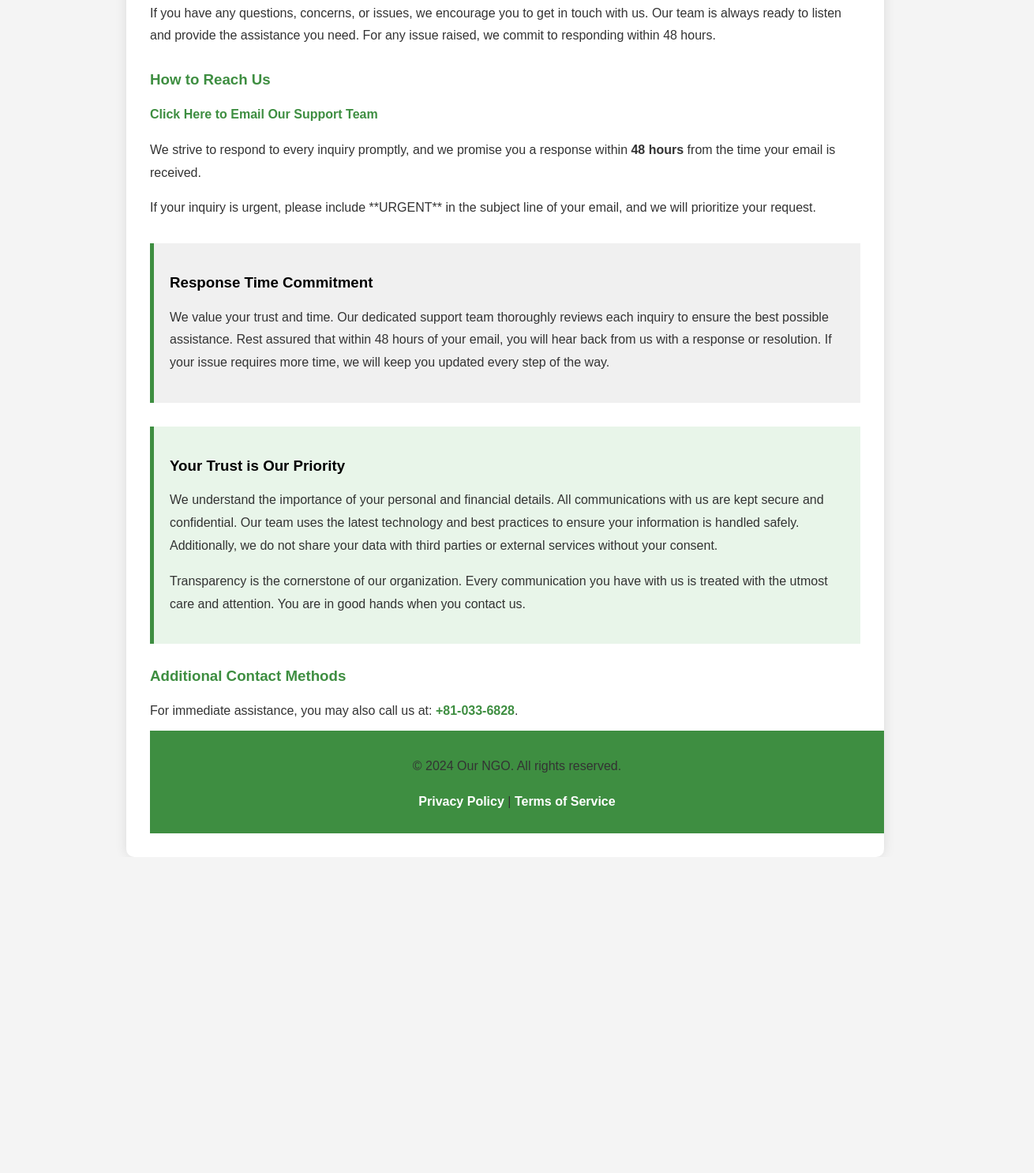
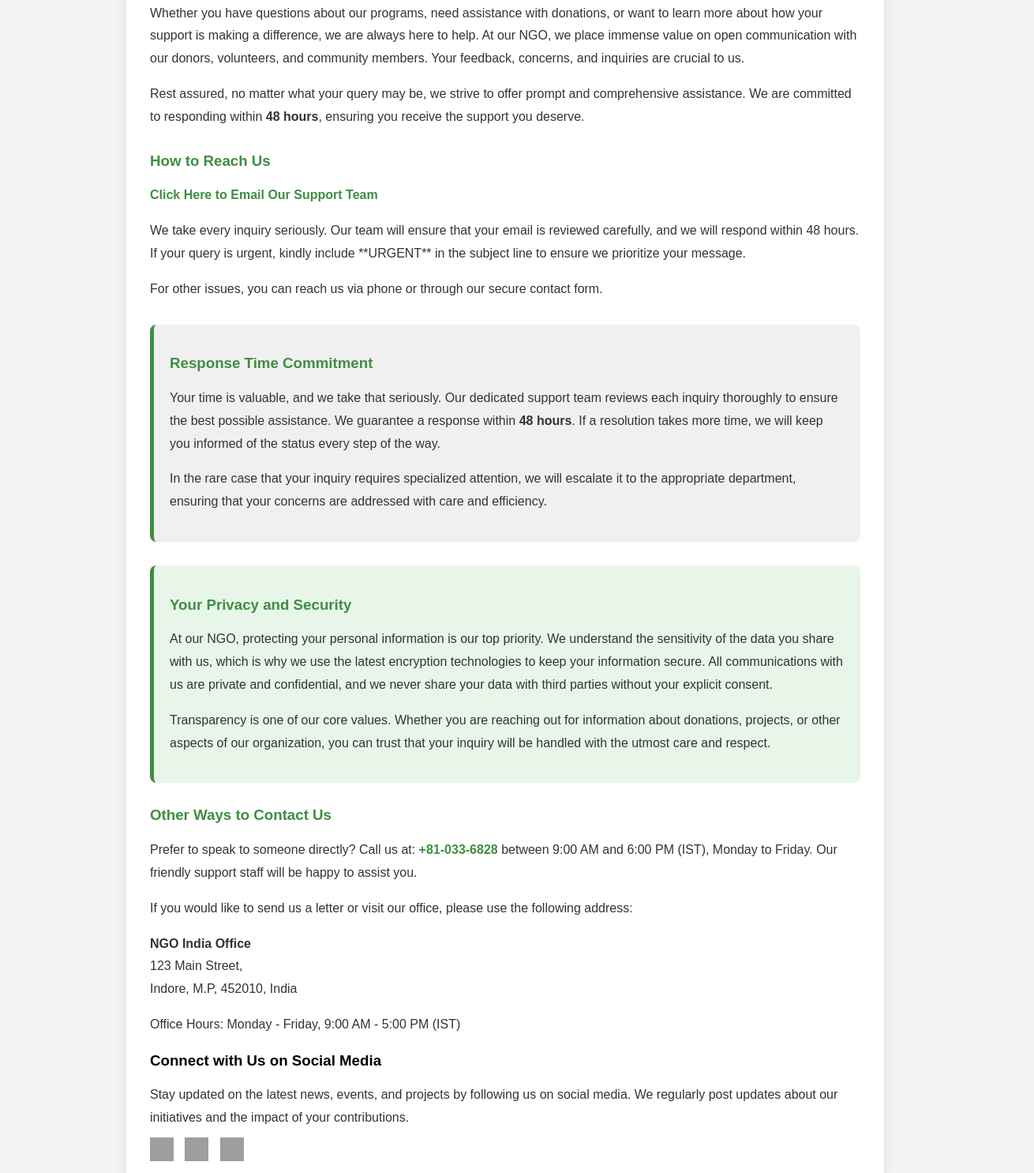
Before and after one commit to DakshHande/ngo-help, a plain HTML site: page contact.html in a window 1280 px wide. Shown: the part 215-1700 px from the top of the page at 79% size, 1310 px wide, since content can reach past the window. Before the commit the page ends 1300 px from the top, so only its background shows below. Drawn offline with Linux system fonts and the light colour scheme; grey boxes are pictures that could not be loaded.

Commit message:
Update contact.html

```diff
--- a/contact.html
+++ b/contact.html
@@ -64,12 +64,31 @@
             padding: 20px;
             background-color: #f0f0f0;
             border-left: 5px solid #3e8e41;
+            border-radius: 8px;
         }
         .trust-section {
             margin-top: 30px;
             padding: 20px;
             background-color: #e8f5e9;
             border-left: 5px solid #3e8e41;
+            border-radius: 8px;
+        }
+        .response-time h3, .trust-section h3 {
+            color: #3e8e41;
+        }
+        .social-media {
+            margin-top: 20px;
+        }
+        .social-media p {
+            margin-bottom: 10px;
+        }
+        .social-media a {
+            display: inline-block;
+            margin-right: 10px;
+        }
+        .social-media a img {
+            height: 30px;
+            width: 30px;
         }
     </style>
 </head>
@@ -80,30 +99,46 @@
 </header>
 
 <div class="content">
-    <h2>We're Here for You</h2>
-    <p>If you have any questions, concerns, or issues, we encourage you to get in touch with us. Our team is always ready to listen and provide the assistance you need. For any issue raised, we commit to responding within 48 hours.</p>
+    <h2>We're Here for You - Always</h2>
+    <p>Whether you have questions about our programs, need assistance with donations, or want to learn more about how your support is making a difference, we are always here to help. At our NGO, we place immense value on open communication with our donors, volunteers, and community members. Your feedback, concerns, and inquiries are crucial to us.</p>
+    <p>Rest assured, no matter what your query may be, we strive to offer prompt and comprehensive assistance. We are committed to responding within <strong>48 hours</strong>, ensuring you receive the support you deserve.</p>
 
     <div class="contact-info">
         <h3>How to Reach Us</h3>
-        <p><a href="mailto:support@ourngo.org?subject=Issue%20or%20Query%20with%20Our%20NGO">Click Here to Email Our Support Team</a></p>
-        <p>We strive to respond to every inquiry promptly, and we promise you a response within <strong>48 hours</strong> from the time your email is received.</p>
-        <p>If your inquiry is urgent, please include **URGENT** in the subject line of your email, and we will prioritize your request.</p>
+        <p><a href="mailto:support@ourngo.org?subject=Inquiry%20with%20Our%20NGO">Click Here to Email Our Support Team</a></p>
+        <p>We take every inquiry seriously. Our team will ensure that your email is reviewed carefully, and we will respond within 48 hours. If your query is urgent, kindly include **URGENT** in the subject line to ensure we prioritize your message.</p>
+        <p>For other issues, you can reach us via phone or through our secure contact form.</p>
     </div>
 
     <div class="response-time">
         <h3>Response Time Commitment</h3>
-        <p>We value your trust and time. Our dedicated support team thoroughly reviews each inquiry to ensure the best possible assistance. Rest assured that within 48 hours of your email, you will hear back from us with a response or resolution. If your issue requires more time, we will keep you updated every step of the way.</p>
+        <p>Your time is valuable, and we take that seriously. Our dedicated support team reviews each inquiry thoroughly to ensure the best possible assistance. We guarantee a response within <strong>48 hours</strong>. If a resolution takes more time, we will keep you informed of the status every step of the way.</p>
+        <p>In the rare case that your inquiry requires specialized attention, we will escalate it to the appropriate department, ensuring that your concerns are addressed with care and efficiency.</p>
     </div>
 
     <div class="trust-section">
-        <h3>Your Trust is Our Priority</h3>
-        <p>We understand the importance of your personal and financial details. All communications with us are kept secure and confidential. Our team uses the latest technology and best practices to ensure your information is handled safely. Additionally, we do not share your data with third parties or external services without your consent.</p>
-        <p>Transparency is the cornerstone of our organization. Every communication you have with us is treated with the utmost care and attention. You are in good hands when you contact us.</p>
+        <h3>Your Privacy and Security</h3>
+        <p>At our NGO, protecting your personal information is our top priority. We understand the sensitivity of the data you share with us, which is why we use the latest encryption technologies to keep your information secure. All communications with us are private and confidential, and we never share your data with third parties without your explicit consent.</p>
+        <p>Transparency is one of our core values. Whether you are reaching out for information about donations, projects, or other aspects of our organization, you can trust that your inquiry will be handled with the utmost care and respect.</p>
     </div>
 
     <div class="contact-info">
-        <h3>Additional Contact Methods</h3>
-        <p>For immediate assistance, you may also call us at: <a href="tel:+91 8103356828">+81-033-6828</a>.</p>
+        <h3>Other Ways to Contact Us</h3>
+        <p>Prefer to speak to someone directly? Call us at: <a href="tel:+91 8103356828">+81-033-6828</a> between 9:00 AM and 6:00 PM (IST), Monday to Friday. Our friendly support staff will be happy to assist you.</p>
+        <p>If you would like to send us a letter or visit our office, please use the following address:</p>
+        <p><strong>NGO India Office</strong><br>123 Main Street,<br>Indore, M.P, 452010, India</p>
+        <p>Office Hours: Monday - Friday, 9:00 AM - 5:00 PM (IST)</p>
+    </div>
+
+    <div class="social-media">
+        <h3>Connect with Us on Social Media</h3>
+        <p>Stay updated on the latest news, events, and projects by following us on social media. We regularly post updates about our initiatives and the impact of your contributions.</p>
+        <a href="https://www.facebook.com/ourngo" target="_blank"><img src="https://i.imgur.com/9xgOH9L.png" alt="Facebook"></a>
+        <a href="https://www.twitter.com/ourngo" target="_blank"><img src="https://i.imgur.com/6NsItKg.png" alt="Twitter"></a>
+        <a href="https://www.instagram.com/ourngo" target="_blank"><img src="https://i.imgur.com/4ztKcbL.png" alt="Instagram"></a>
+    </div>
+</div>
+
 <footer>
     <p>&copy; 2024 Our NGO. All rights reserved.</p>
     <p><a href="privacy.html" style="color:white;">Privacy Policy</a> | <a href="terms.html" style="color:white;">Terms of Service</a></p>
```
